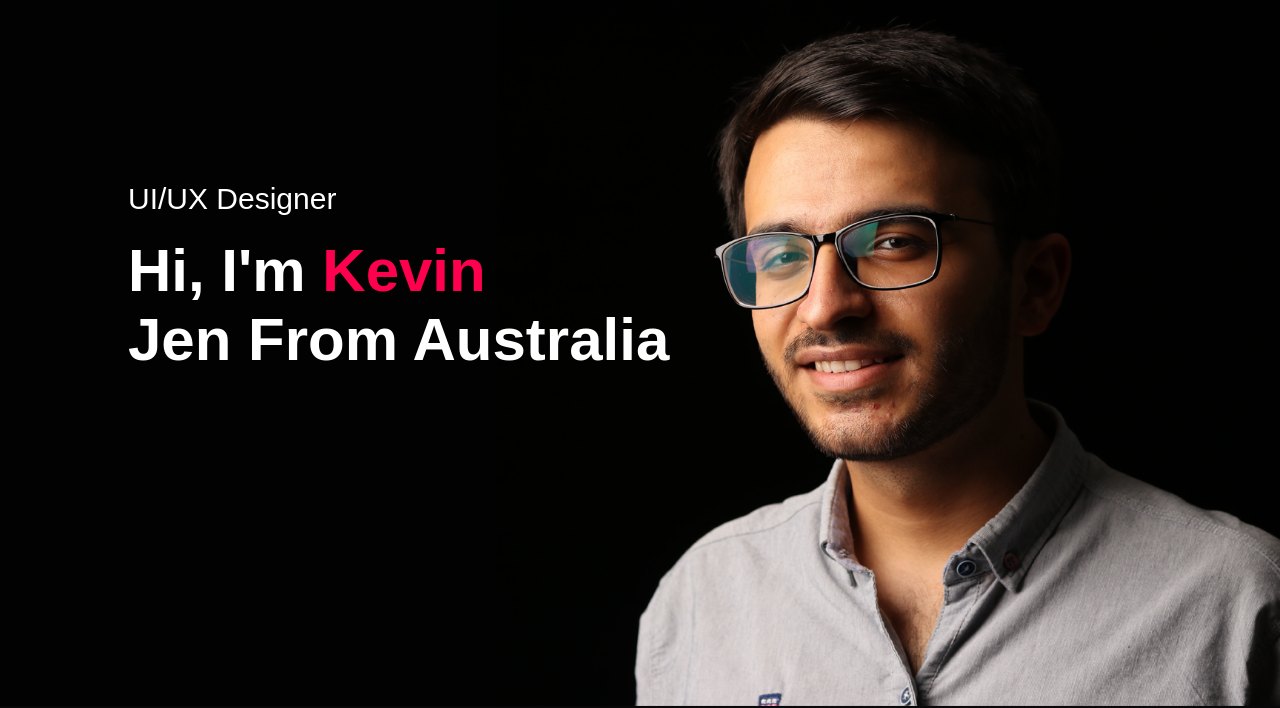
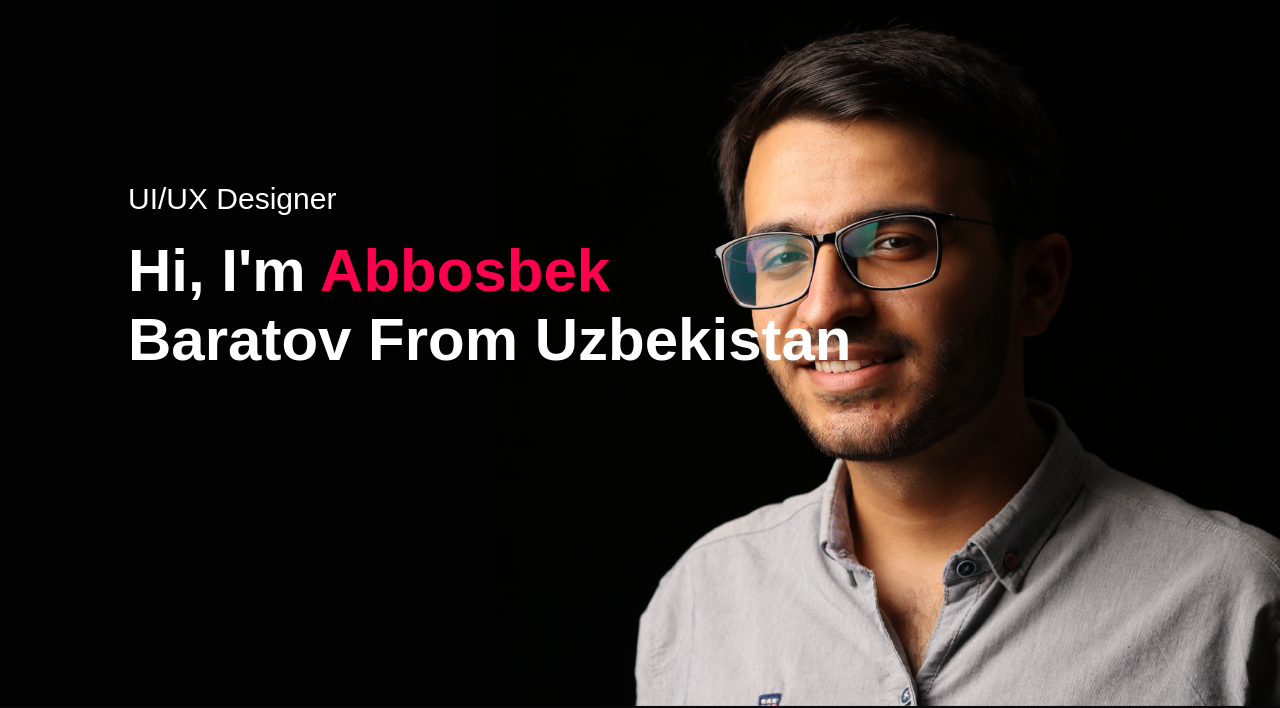
Before and after one commit to abbosbek202409015/Mr.Ali, a plain HTML site: page index.html in a window 1280 px wide. Shown: the part 94-802 px from the top of the page. Drawn offline with Linux system fonts and the light colour scheme.

Commit message:
Update index.html

```diff
--- a/index.html
+++ b/index.html
@@ -25,7 +25,7 @@
         </nav>
         <div class="header-text">
             <p>UI/UX Designer</p>
-            <h1>Hi, I'm <span>Kevin</span><br>Jen From Australia</h1>
+            <h1>Hi, I'm <span>Abbosbek</span><br>Baratov From Uzbekistan</h1>
         </div>
     </div>
 </div>
```
